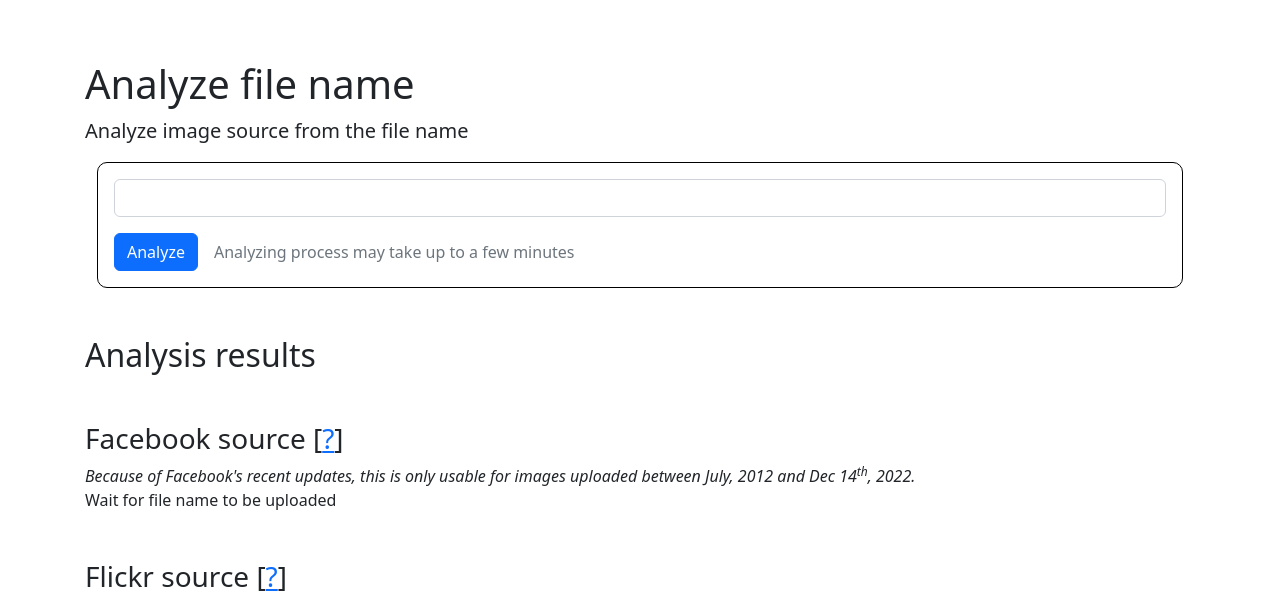
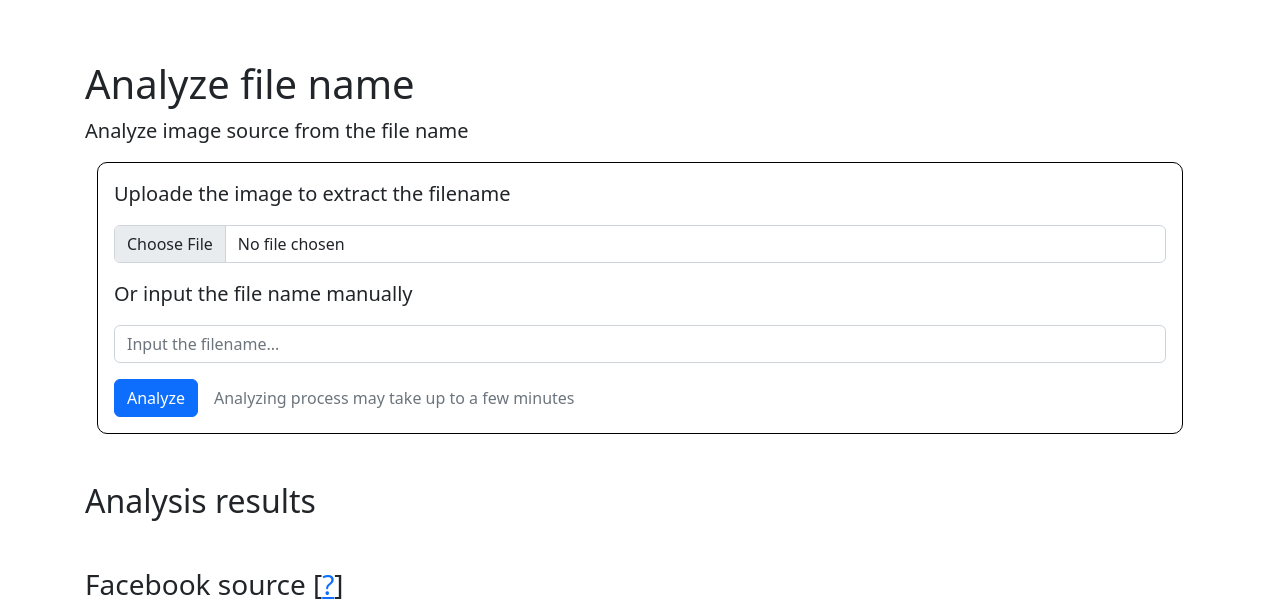
Before and after one commit to fotoverifier/NameSleuth, a Flask app: page / in a window 1280 px wide. Shown: the part 56-659 px from the top of the page. Run offline with Flask 2, Linux system fonts and the light colour scheme; some libraries are stand-ins or nearby versions.

Commit message:
Merge branch 'main' of github.com:fotoverifier/fotoverifier into main

```diff
--- a/templates/analyze_filename.html
+++ b/templates/analyze_filename.html
@@ -22,7 +22,10 @@
       <section id="file-name-input">
         <div class="container col-md-12">
           <div class="bordered container mb-5 p-3">
-            <input class="form-control" type="text" id="filename">
+            <p class="lead">Uploade the image to extract the filename</p>
+            <input class="form-control" type="file" id="formFile" onchange="getFileName()">
+            <p class="lead mt-3">Or input the file name manually</p>
+            <input class="form-control" type="text" id="filename" placeholder="Input the filename...">
             <div class="hstack mt-3">
               <button id="uploadButton" onclick="analyze()" class="btn btn-primary">Analyze</button>
               <span class="text-muted align-baseline ms-3">Analyzing process may take up to a few minutes</span>
@@ -76,8 +79,12 @@
     // TODO: Refactor this :D
     renderTooltip();
 
+    const getFileName = () => {
+       filename.value = event.target.files[0].name;
+    }
+
     const analyze = async () => {
-      const filename = document.getElementById('filename').value
+      const filename = document.getElementById('filename').value.trim()
       if (filename.length === 0) {
         alertMessage("File name cannot be empty", 'warning');
       }
```
